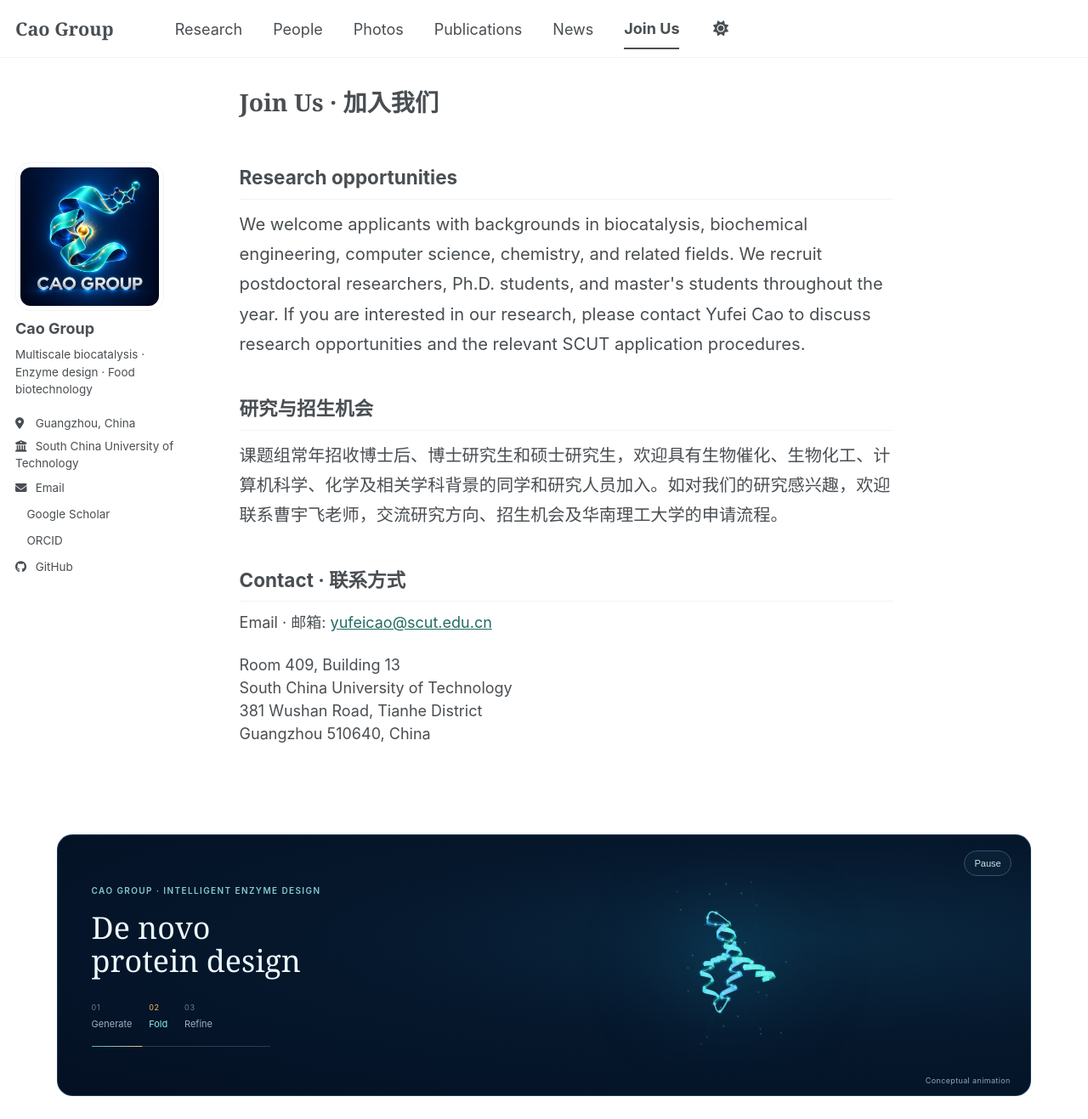
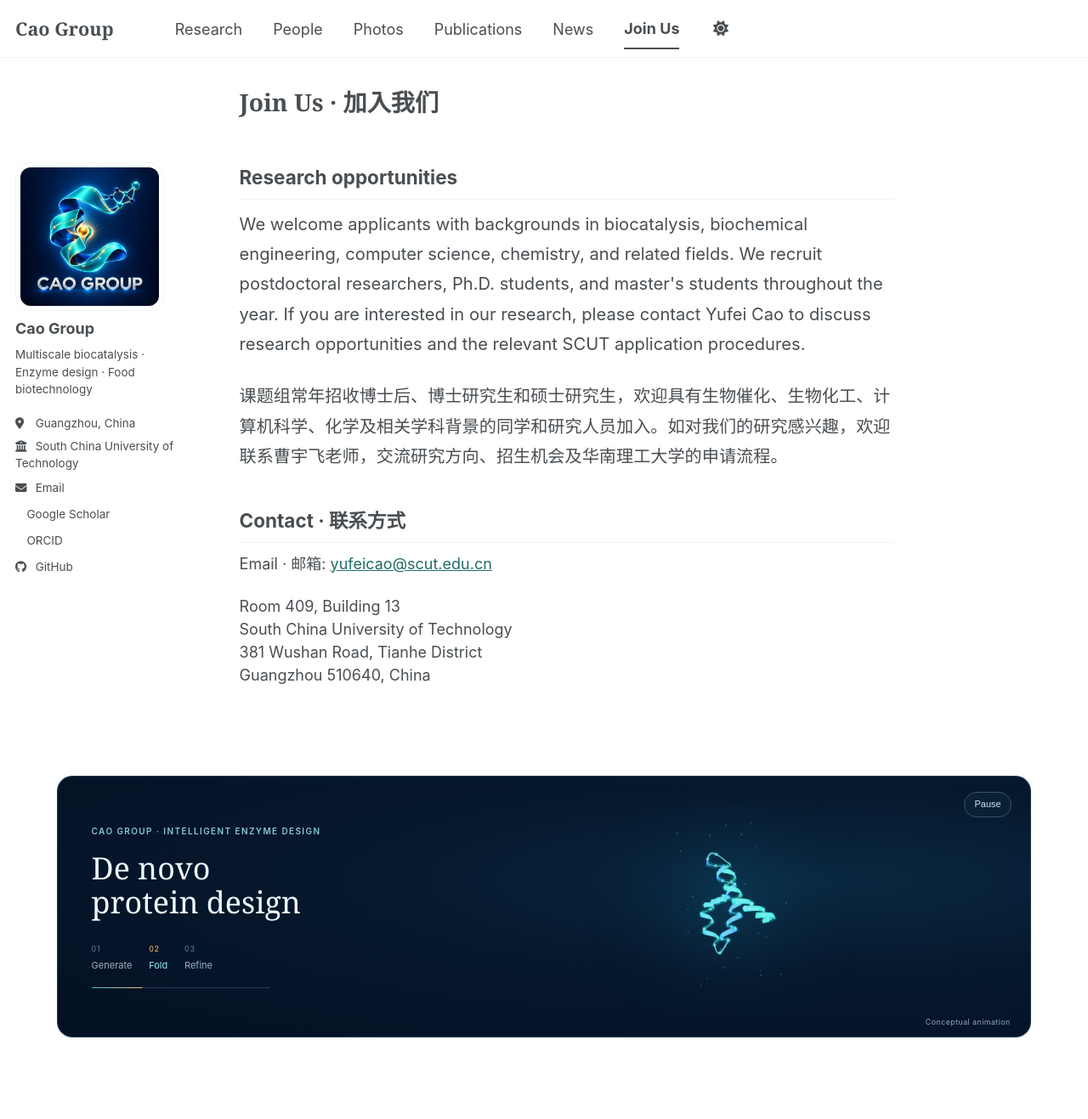
Before and after one commit to Group-Cao/Group-Cao.github.io, a Jekyll site: the page built from _pages/join.html, in a window 1280 px wide and 1317 px high. Shown: the whole window at 85% size. Built offline with Jekyll 4.4.1, drawn with Linux system fonts in a browser that asks for light colours; a style sheet for code colours, icons or effects is not loaded.

Commit message:
Remove Chinese recruitment subheading

```diff
--- a/_pages/join.html
+++ b/_pages/join.html
@@ -9,8 +9,7 @@ permalink: /join/
   <p class="lab-intro">{{ site.data.lab.recruitment | escape }}</p>
 </section>
 
-<section lang="zh-CN" aria-labelledby="opportunities-zh">
-  <h2 id="opportunities-zh">研究与招生机会</h2>
+<section lang="zh-CN">
   <p class="lab-intro">{{ site.data.lab.recruitment_zh | escape }}</p>
 </section>
 
```
